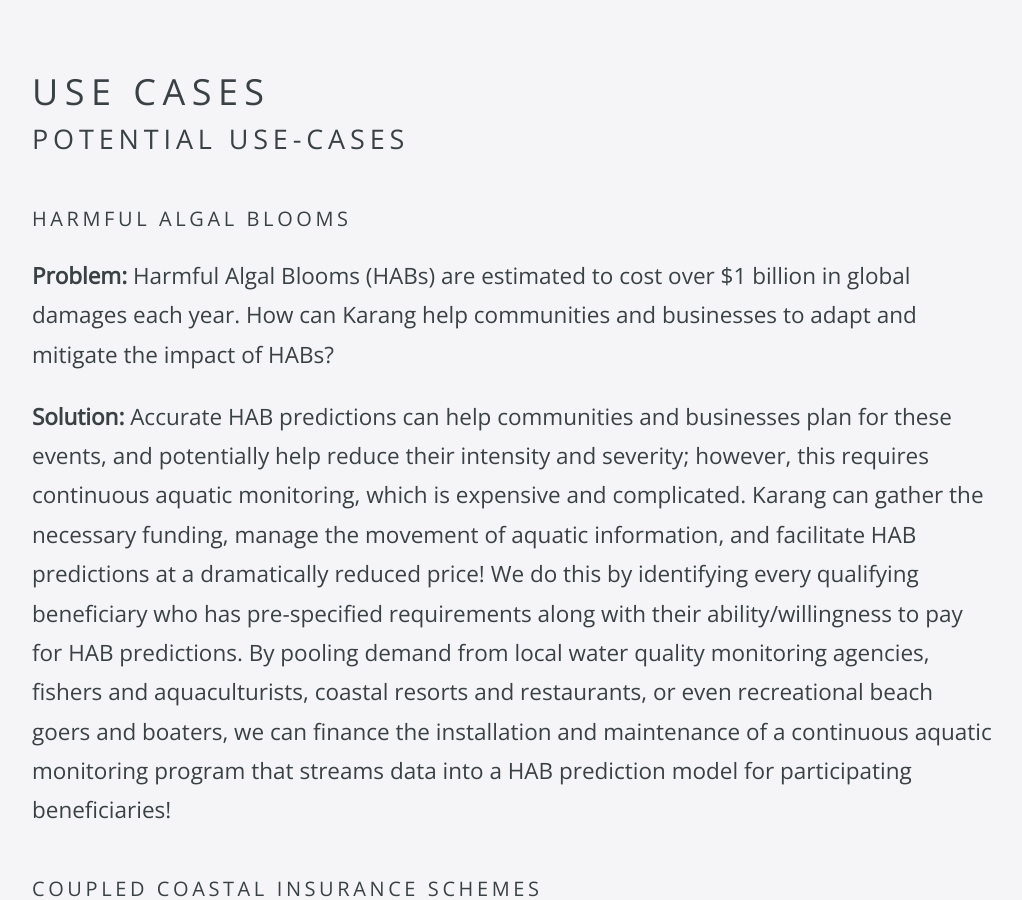
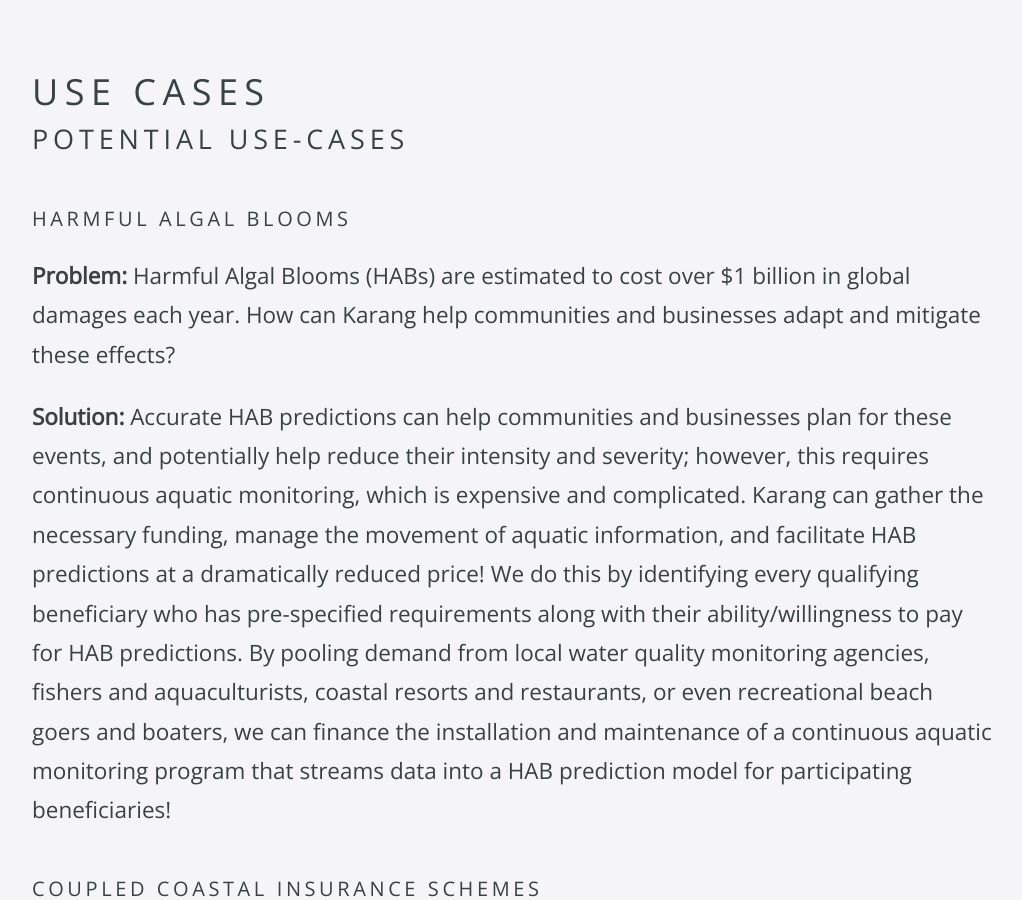
Before and after one commit to SSOATeam/website, a Jekyll site: the page built from use-cases/index.html, in a window 1280 px wide and 900 px high, scrolled down 435 px. Shown: the whole window, without its empty margins (128-1150 px from the left). Built offline with Jekyll 4.4.1, drawn with Linux system fonts in a browser that asks for light colours; nearby versions of some CDN libraries.

Commit message:
Update HAB problem text once more.

```diff
--- a/use-cases/index.html
+++ b/use-cases/index.html
@@ -9,7 +9,7 @@
 <h3 id="potential-use-cases">Potential Use-Cases</h3>
 <h5 id="harmful-algal-blooms">Harmful Algal Blooms</h5>
 <p><strong>Problem:</strong> Harmful Algal Blooms (HABs) are estimated to cost over $1 billion in global damages each year. How can Karang help
-	communities and businesses to adapt and mitigate the impact of HABs?</p>
+	communities and businesses adapt and mitigate these effects?</p>
 <p><strong>Solution:</strong> Accurate HAB predictions can help communities and businesses plan for these events, and potentially help reduce their intensity
 	and severity; however, this requires continuous aquatic monitoring, which is expensive and complicated. Karang can gather the necessary funding,
 	manage the movement of aquatic information, and facilitate HAB predictions at a dramatically reduced price! We do this by identifying every qualifying
```
